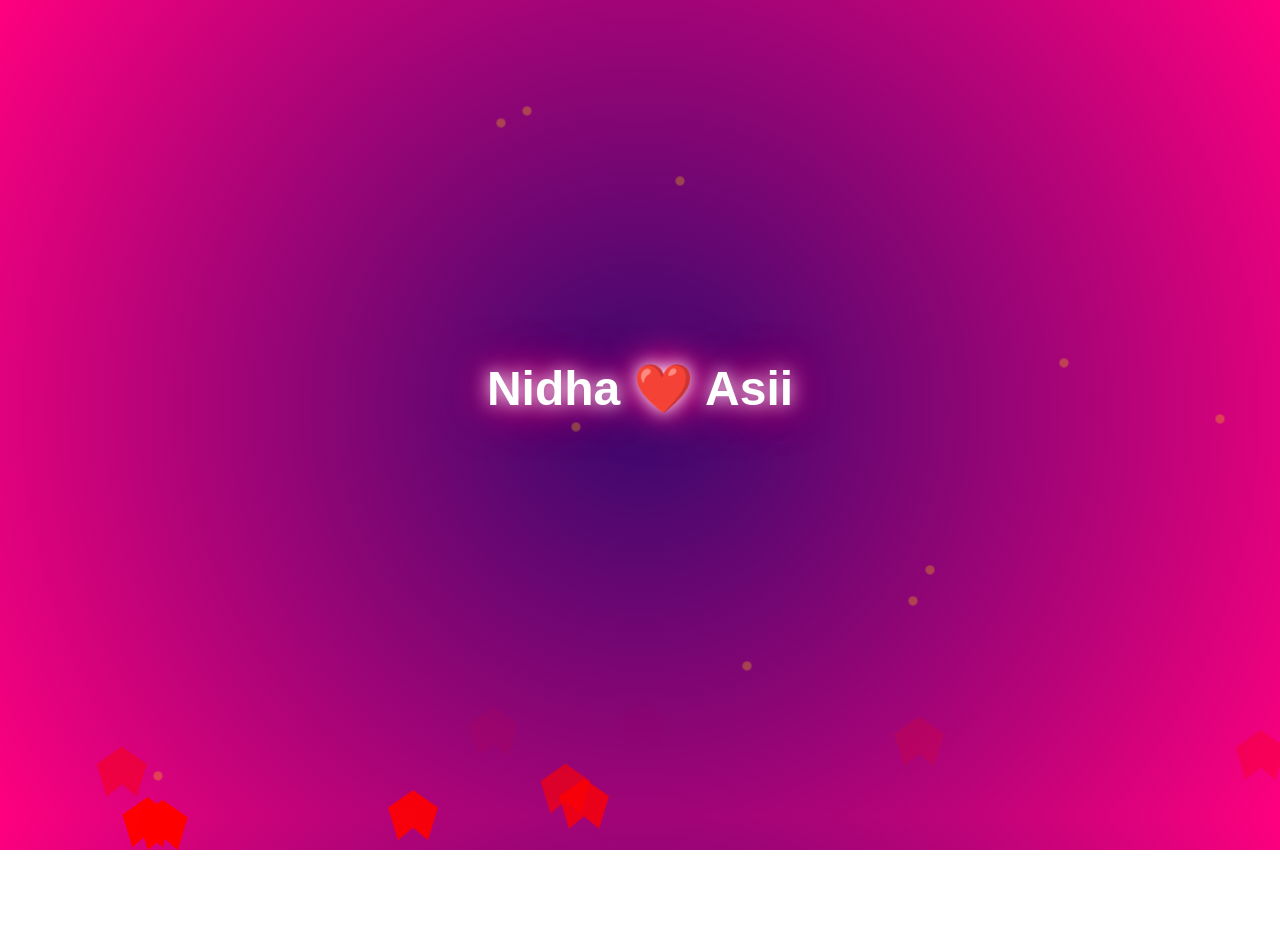
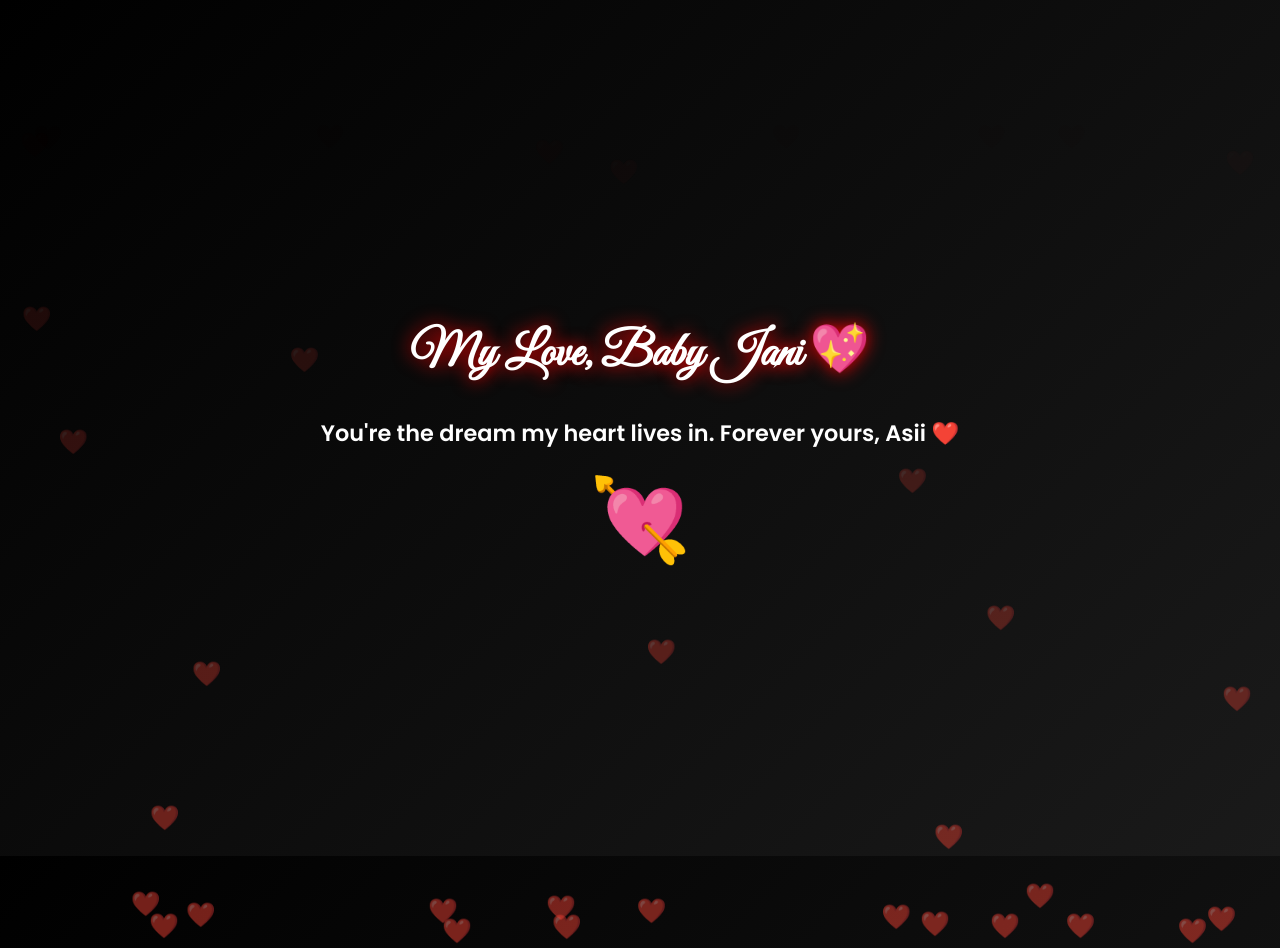
Before and after one commit to asifwar/fine, a plain HTML site: page index.html in a window 1280 px wide. Before the commit the page ends 850 px from the top, so only its background shows below. Drawn offline with Linux system fonts and the light colour scheme.

Commit message:
Update index.html

```diff
--- a/index.html
+++ b/index.html
@@ -3,99 +3,91 @@
 <head>
     <meta charset="UTF-8">
     <meta name="viewport" content="width=device-width, initial-scale=1.0">
-    <title>For Nidha ❤️</title>
+    <title>For My Love, Baby Jani 💖</title>
     <style>
+        @import url('https://fonts.googleapis.com/css2?family=Great+Vibes&family=Poppins:wght@300;400;600&display=swap');
+
         body {
-            background: radial-gradient(circle, #36096D, #FF007F);
+            background: linear-gradient(135deg, #000000, #1a1a1a);
+            text-align: center;
+            font-family: 'Poppins', sans-serif;
+            color: white;
+            overflow: hidden;
+            height: 100vh;
             display: flex;
             justify-content: center;
             align-items: center;
-            height: 100vh;
-            overflow: hidden;
-            font-family: 'Arial', sans-serif;
+            flex-direction: column;
+            position: relative;
+            padding: 20px;
+        }
+        .container {
+            animation: fadeIn 2s ease-in-out;
+            max-width: 90%;
+        }
+        h1 {
+            font-family: 'Great Vibes', cursive;
+            font-size: 3rem;
+            font-weight: bold;
+            animation: glow 2s infinite alternate;
+            word-wrap: break-word;
+        }
+        .message {
+            font-size: 1.4rem;
+            margin-top: 15px;
+            animation: slideIn 2s ease-in-out;
+            font-weight: 600;
             text-align: center;
         }
-        .container {
-            color: white;
-            position: relative;
+        .heart {
+            font-size: 4rem;
+            animation: heartbeat 1.5s infinite;
+            margin-top: 15px;
         }
-        h1 {
-            font-size: 3rem;
-            animation: glow 2s infinite alternate;
+        .floating-hearts {
+            position: absolute;
+            width: 100%;
+            height: 100%;
+            top: 0;
+            left: 0;
+            pointer-events: none;
+        }
+        .heart-shape {
+            position: absolute;
+            bottom: -100px;
+            font-size: 1.5rem;
+            color: rgba(255, 0, 0, 0.7);
+            animation: floatUp 6s ease-in-out infinite;
+        }
+        @keyframes fadeIn {
+            from { opacity: 0; }
+            to { opacity: 1; }
+        }
+        @keyframes slideIn {
+            from { transform: translateY(50px); opacity: 0; }
+            to { transform: translateY(0); opacity: 1; }
+        }
+        @keyframes heartbeat {
+            0% { transform: scale(1); }
+            50% { transform: scale(1.3); }
+            100% { transform: scale(1); }
         }
         @keyframes glow {
-            0% { text-shadow: 0 0 10px #fff, 0 0 20px #ff007f, 0 0 30px #ff007f; }
-            100% { text-shadow: 0 0 20px #fff, 0 0 40px #ff007f, 0 0 60px #ff007f; }
+            from { text-shadow: 0 0 10px rgba(255, 0, 0, 0.8); }
+            to { text-shadow: 0 0 20px rgba(255, 0, 0, 1); }
         }
-        .heart {
-            position: absolute;
-            width: 50px;
-            height: 50px;
-            background-color: red;
-            clip-path: polygon(50% 0%, 100% 35%, 80% 100%, 50% 75%, 20% 100%, 0% 35%);
-            animation: float 5s infinite ease-in-out;
-        }
-        @keyframes float {
-            0% { transform: translateY(0); opacity: 1; }
-            100% { transform: translateY(-100px); opacity: 0; }
-        }
-        .message {
-            font-size: 2rem;
-            margin-top: 20px;
-            opacity: 0;
-            animation: fadeIn 5s infinite;
-        }
-        @keyframes fadeIn {
-            0% { opacity: 0; }
-            50% { opacity: 1; }
-            100% { opacity: 0; }
-        }
-        @keyframes sparkle {
-            0% { opacity: 0; transform: scale(0.8); }
-            50% { opacity: 1; transform: scale(1.2); }
-            100% { opacity: 0; transform: scale(0.8); }
-        }
-        .sparkle {
-            position: absolute;
-            width: 10px;
-            height: 10px;
-            background: gold;
-            border-radius: 50%;
-            animation: sparkle 1s infinite;
+        @keyframes floatUp {
+            from { transform: translateY(0); opacity: 0.7; }
+            to { transform: translateY(-800px); opacity: 0; }
         }
     </style>
 </head>
 <body>
-    <div class="container">
-        <h1 id="title">Nidha ❤️ Asii</h1>
-        <div class="message">I Love You, Baby Jani! 💖</div>
-        <audio id="bg-music" loop>
-            <source src="nidhapyarnal.mp3" type="audio/mpeg">
-        </audio>
-    </div>
+    <audio id="bg-music" loop>
+        <source src="nidhapyarnal.mp3" type="audio/mpeg">
+
+    </audio>
     <script>
-        function createHeart() {
-            const heart = document.createElement('div');
-            heart.classList.add('heart');
-            heart.style.left = Math.random() * window.innerWidth + 'px';
-            heart.style.top = window.innerHeight + 'px';
-            document.body.appendChild(heart);
-            setTimeout(() => heart.remove(), 5000);
-        }
-        setInterval(createHeart, 500);
-
-        function createSparkles() {
-            for (let i = 0; i < 10; i++) {
-                const sparkle = document.createElement('div');
-                sparkle.classList.add('sparkle');
-                sparkle.style.left = Math.random() * window.innerWidth + 'px';
-                sparkle.style.top = Math.random() * window.innerHeight + 'px';
-                document.body.appendChild(sparkle);
-                setTimeout(() => sparkle.remove(), 1000);
-            }
-        }
-        setInterval(createSparkles, 1000);
-
         document.addEventListener('DOMContentLoaded', () => {
             const music = document.getElementById('bg-music');
             music.play().catch(() => {
@@ -103,5 +95,22 @@
             });
         });
     </script>
+    <div class="container">
+        <h1>My Love, Baby Jani 💖</h1>
+        <p class="message">You're the dream my heart lives in. Forever yours, Asii ❤️</p>
+        <div class="heart">💘</div>
+    </div>
+    <div class="floating-hearts">
+        <script>
+            for(let i = 0; i < 40; i++) {
+                let heart = document.createElement('div');
+                heart.className = 'heart-shape';
+                heart.innerHTML = '❤️';
+                heart.style.left = Math.random() * 100 + 'vw';
+                heart.style.animationDuration = (Math.random() * 3 + 3) + 's';
+                document.querySelector('.floating-hearts').appendChild(heart);
+            }
+        </script>
+    </div>
 </body>
 </html>
```
